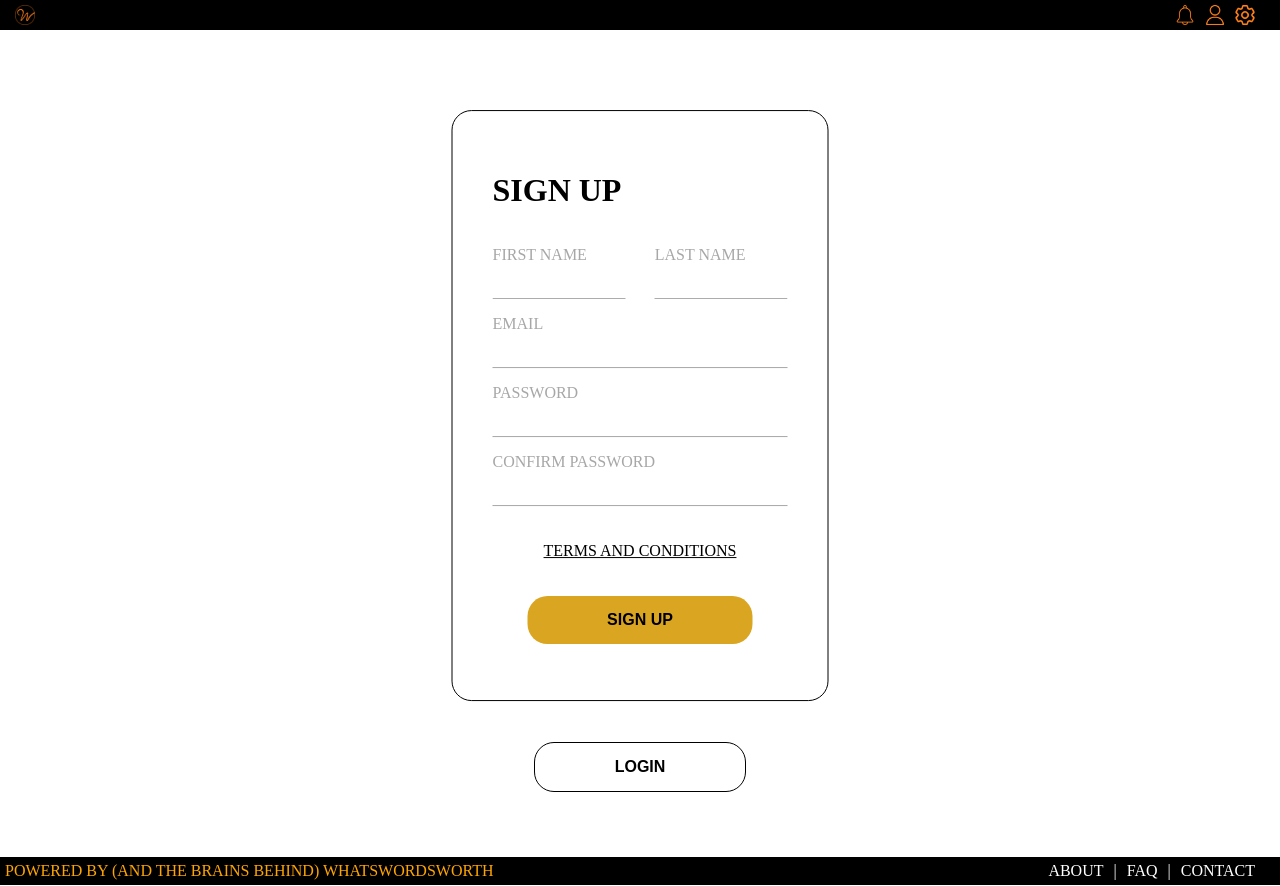
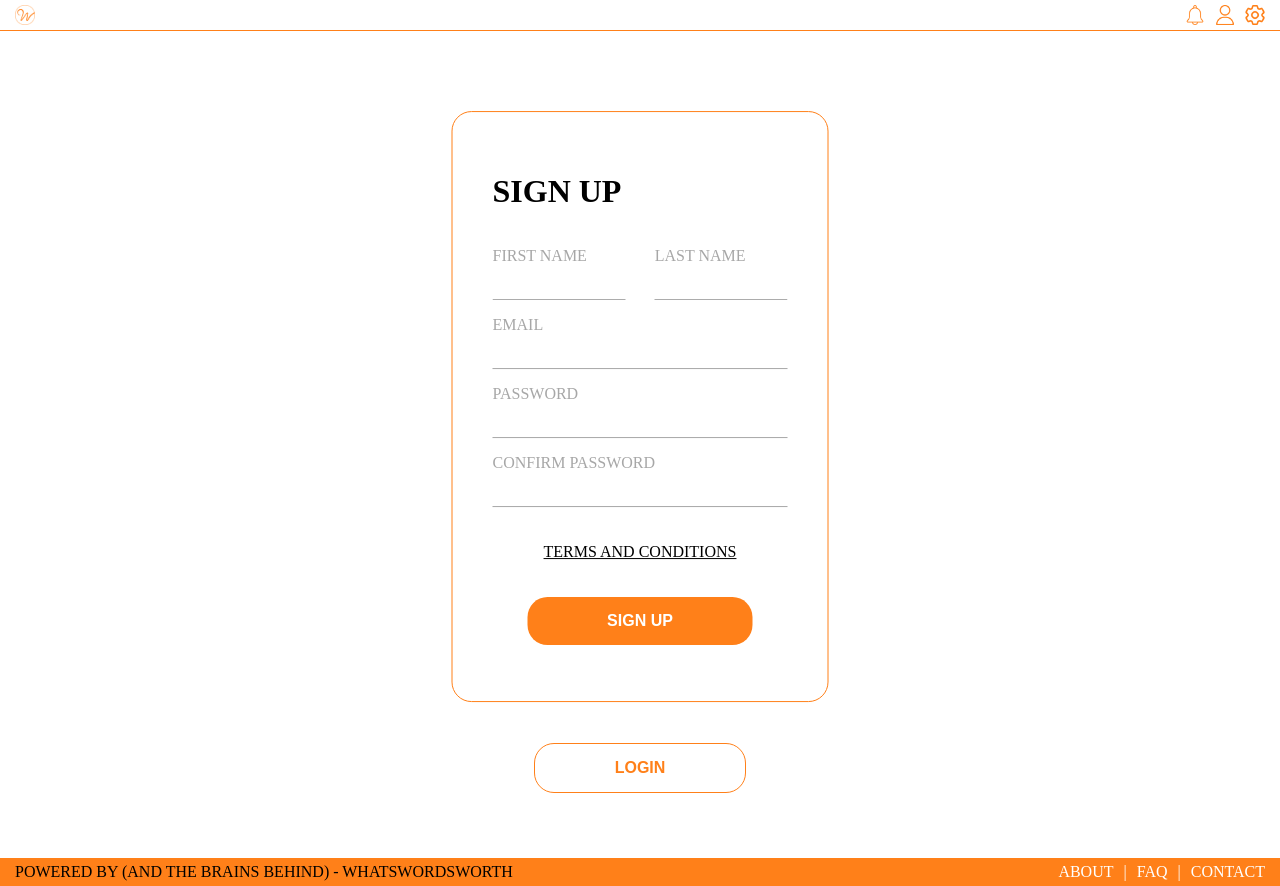
Before and after one commit to Hungr-yy/DaedaleanProj, a Django app: page /register in a window 1280 px wide. Run offline with Django 4.2, Linux system fonts and the light colour scheme.

Commit message:
Update register.html

```diff
--- a/templates/register.html
+++ b/templates/register.html
@@ -21,7 +21,7 @@
             transform: translate(-50%, -50%);
             padding: 40px;
             border-radius: 20px;
-            border: 1px solid black;
+            border: 1px solid rgb(255, 128, 25);
             width: 25%;
         }
 
@@ -41,8 +41,8 @@
         }
 
         .nav {
-            background-color: black;
-            color: #fff;
+            border-bottom: 1px solid rgb(255, 128, 25);
+            color: white;
             padding: 5px;
             display: flex;
             justify-content: space-between;
@@ -59,7 +59,7 @@
             display: flex;
             justify-content: flex-end;
             align-items: center;
-            margin-right: 20px;
+            margin-right: 10px;
         }
 
         .icons a:not(:last-child) {
@@ -67,15 +67,15 @@
         }
 
         .footer {
-            background-color: black;
-            color: orange;
+            background-color: rgb(255, 128, 25);
+            color: black;
             padding: 5px;
             display: flex;
             justify-content: space-between;
             align-items: center;
             font-size: 16px;
             left: 0;
-            bottom: 0;
+            margin-top: auto;
         }
 
         .foot {
@@ -83,7 +83,7 @@
             display: flex;
             justify-content: flex-end;
             align-items: center;
-            margin-right: 20px;
+            margin-right: 10px;
             font-size: 16px;
         }
 
@@ -132,7 +132,8 @@
         }
 
         .submit_button {
-            background-color: goldenrod;
+            background-color: rgb(255, 128, 25);
+            color: white;
             padding: 15px 80px;
             font-size: 16px;
             font-weight: bold;
@@ -151,8 +152,8 @@
             outline: none;
             border: none;
             text-decoration: none;
-            color: black;
-            border: 1px solid black;
+            color: rgb(255, 128, 25);
+            border: 1px solid rgb(255, 128, 25);
             cursor: pointer;
         }
 
@@ -162,6 +163,10 @@
 
         p {
             color: rgb(167, 167, 167);
+        }
+
+        .credits {
+            margin-left: 10px;
         }
 
     </style>
@@ -236,7 +241,9 @@
 </div>
 
 <footer class="footer">
-    POWERED BY (AND THE BRAINS BEHIND) WHATSWORDSWORTH
+    <div class="credits">
+        POWERED BY (AND THE BRAINS BEHIND) - WHATSWORDSWORTH
+    </div>
 
     <div class="foot">
         <a href="about">ABOUT</a>|
```
